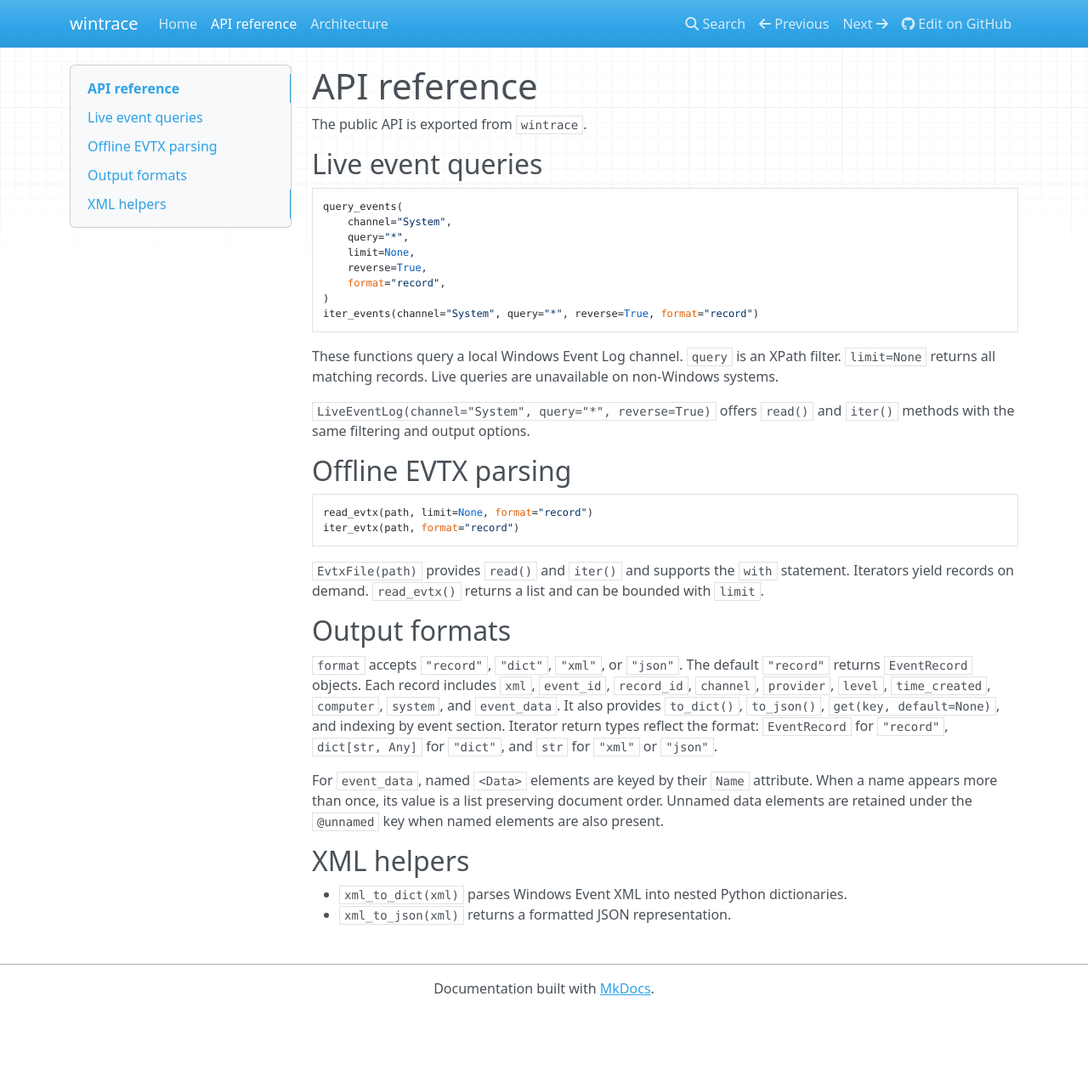
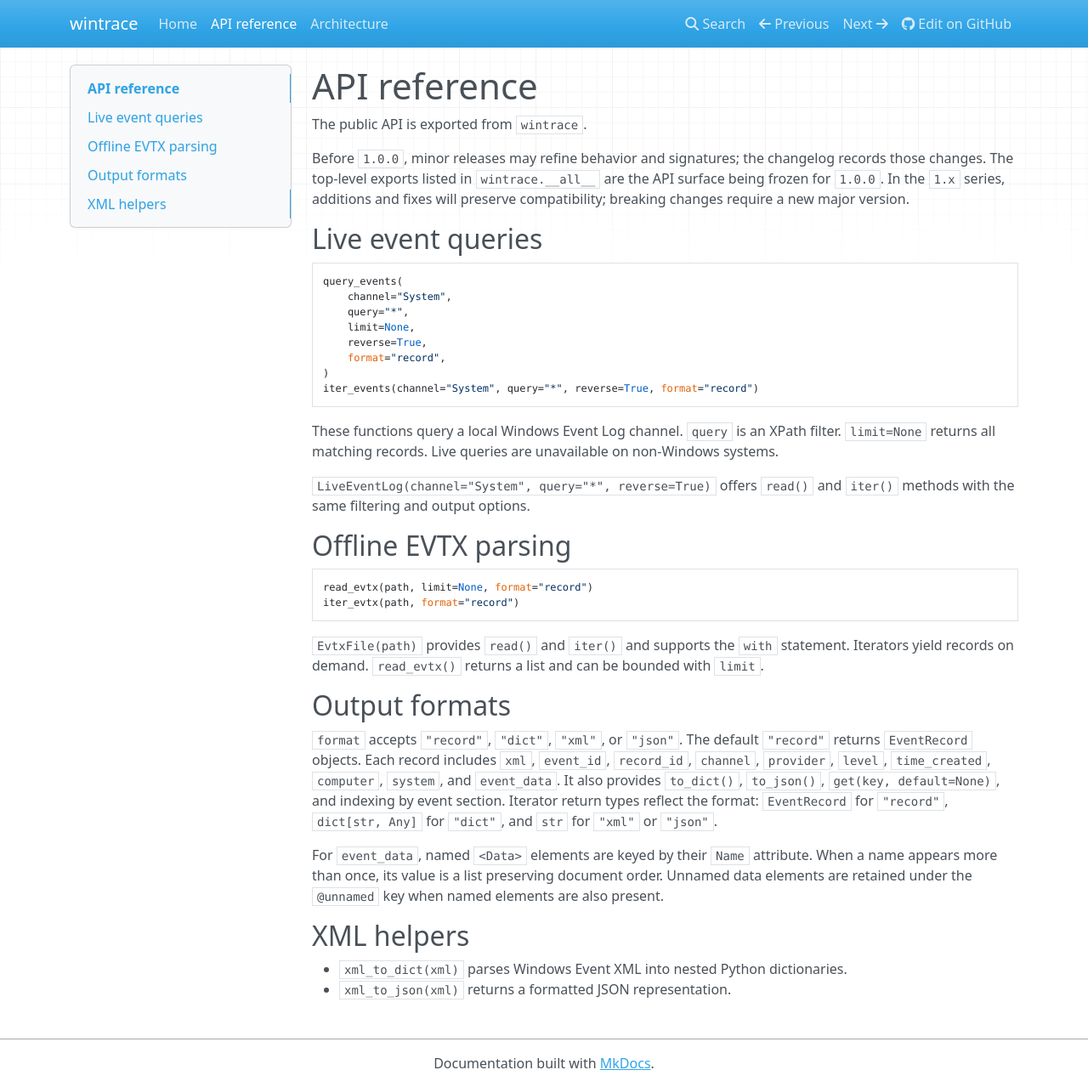
Before and after one commit to ezer-mackenzie/wintrace, an MkDocs documentation site: the page built from docs/api.md, in a window 1280 px wide and 1279 px high. Shown: the whole window at 85% size. Built offline with MkDocs 1.6.1, drawn with Linux system fonts in a browser that asks for light colours; nearby versions of some CDN libraries.

Commit message:
test(api): lock down the 1.0 public export surface
Co-authored-by: Copilot <223556219+Copilot@users.noreply.github.com>

```diff
--- a/Cargo.toml
+++ b/Cargo.toml
@@ -1,6 +1,6 @@
 [package]
 name = "wintrace"
-version = "0.8.0"
+version = "0.9.0"
 edition = "2024"
 rust-version = "1.88"
 description = "Windows Event Log querying and EVTX parsing for Python, powered by Rust and PyO3"
--- a/docs/api.md
+++ b/docs/api.md
@@ -1,6 +1,12 @@
 # API reference
 
 The public API is exported from `wintrace`.
+
+Before `1.0.0`, minor releases may refine behavior and signatures; the
+changelog records those changes. The top-level exports listed in
+`wintrace.__all__` are the API surface being frozen for `1.0.0`. In the `1.x`
+series, additions and fixes will preserve compatibility; breaking changes
+require a new major version.
 
 ## Live event queries
 
```
Also changed, not shown: CHANGELOG.md (+7 -0 lines), 2 other files.
